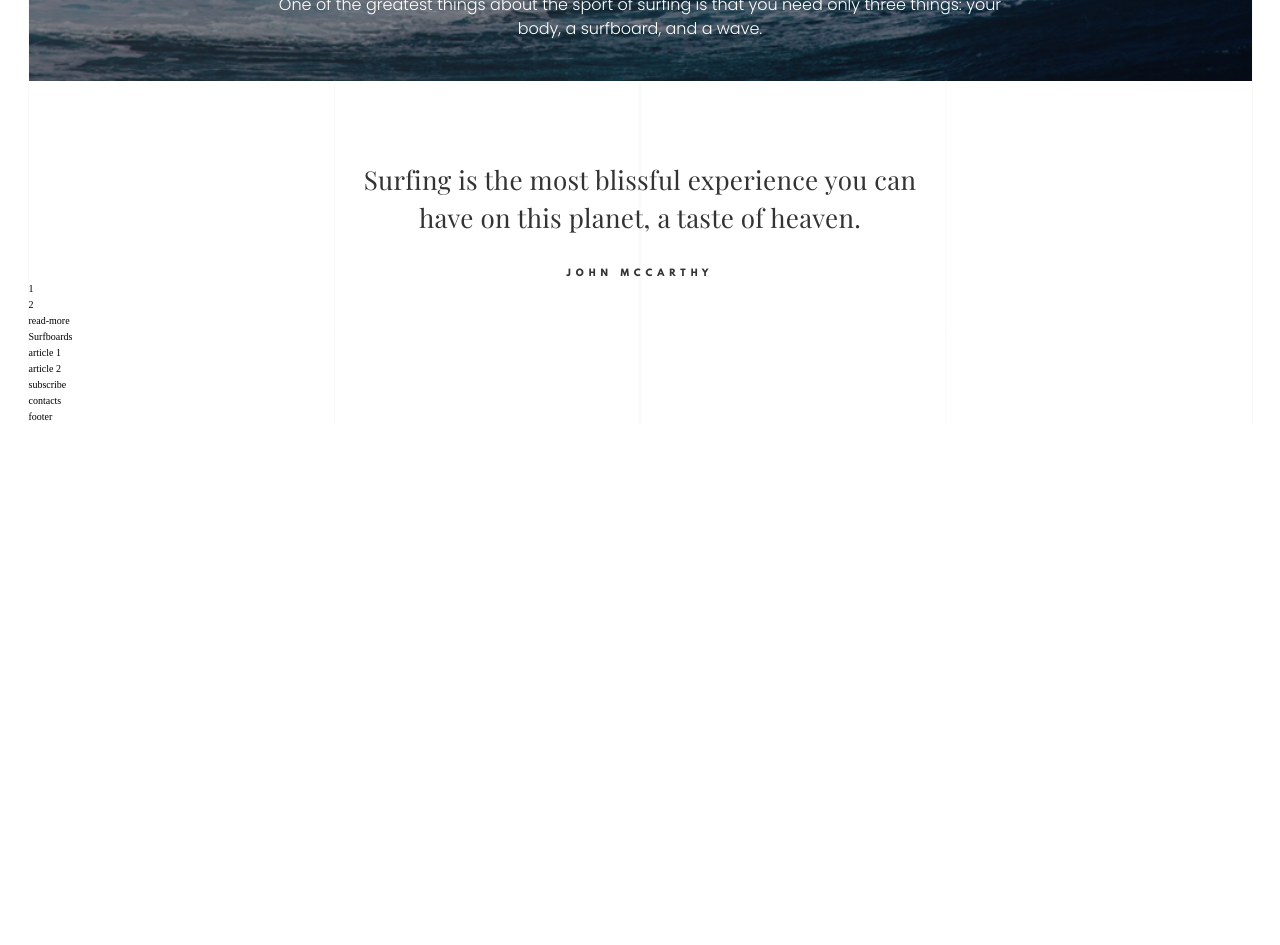
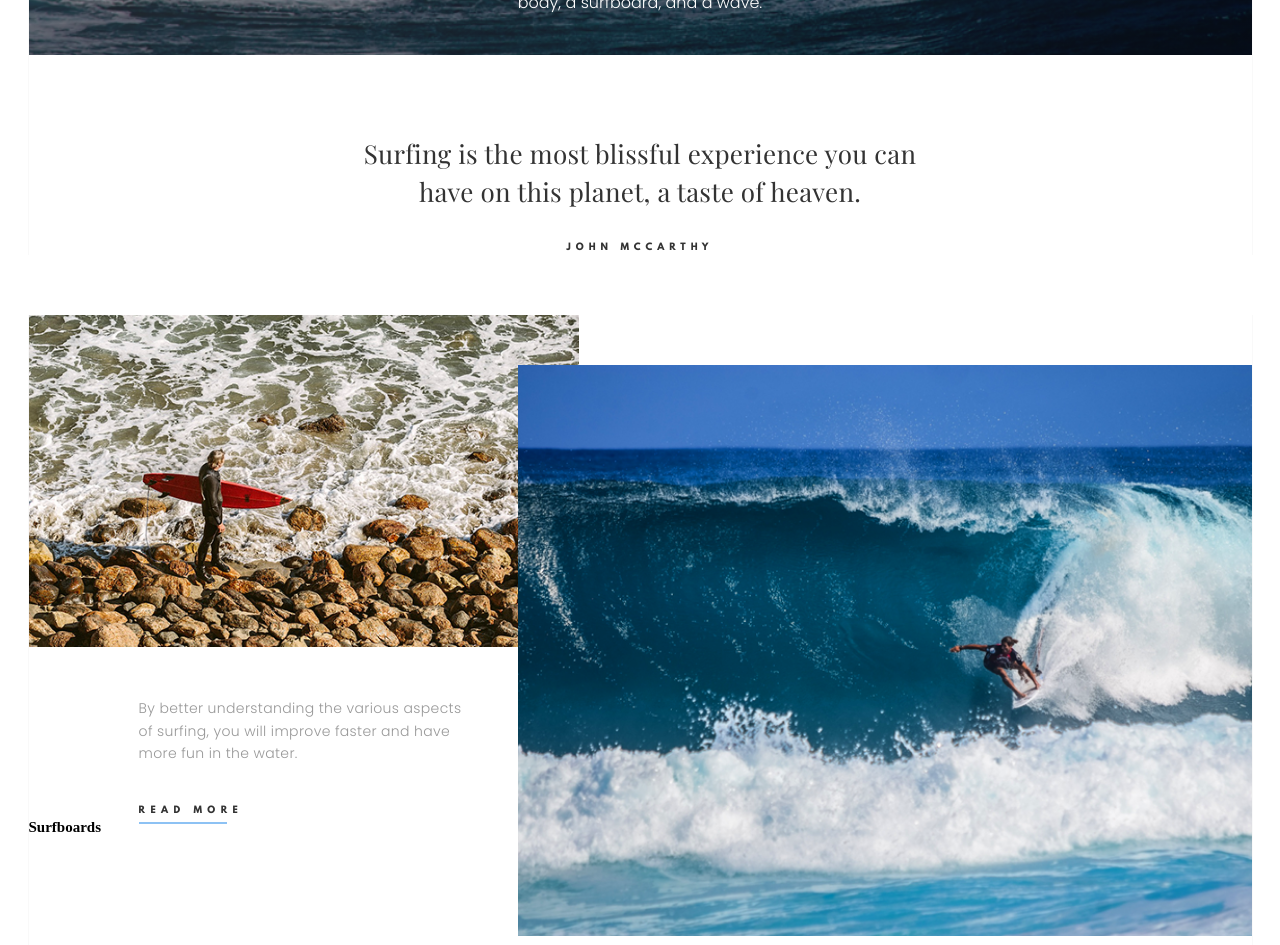
Before and after one commit to MultipleIllusionsi/Surfing-Camp, a website: page dist/index.html in a window 1280 px wide. Shown: the part 545-1490 px from the top of the page. Before the commit the page ends 970 px from the top, so only its background shows below. Drawn offline with nearby package versions, Linux system fonts and the light colour scheme.

Commit message:
finished media-content section + add btn-cta component

```diff
--- a/dist/css/style.css
+++ b/dist/css/style.css
@@ -351,9 +351,6 @@ html {
   @media only screen and (max-width: 37.5em) {
     html {
       font-size: 30%; } }
-  @media only screen and (min-width: 112.5em) {
-    html {
-      font-size: 75%; } }
 
 body {
   font-family: serif;
@@ -362,6 +359,10 @@ body {
 
 li {
   list-style: none; }
+
+a {
+  text-decoration: none;
+  color: currentColor; }
 
 .section-outer {
   padding-right: 2rem;
@@ -375,83 +376,37 @@ li {
   margin-right: auto;
   margin-left: auto;
   position: relative; }
-  .section-inner::before {
+
+.btn-cta {
+  position: relative; }
+  .btn-cta::after {
     content: "";
     position: absolute;
-    top: 50%;
-    left: 50%;
-    transform: translate(-50%, -50%);
-    height: 100%;
-    width: 50%;
-    border-left: 1px solid #f9f9f9;
-    border-right: 1px solid #f9f9f9; }
-  .section-inner::after {
-    content: "";
-    position: absolute;
-    top: 50%;
-    left: 50%;
-    transform: translate(-50%, -50%);
-    height: 100%;
-    width: 1px;
-    border-left: 1px solid #f9f9f9;
-    border-right: 1px solid #f9f9f9;
-    z-index: -10; }
+    top: 150%;
+    left: 0;
+    height: 0.2rem;
+    width: 85%;
+    opacity: 0.7;
+    background-color: #5da8ef;
+    transition: width 0.3s; }
+  .btn-cta:hover::after {
+    opacity: 1;
+    width: 115%; }
 
-.menu {
-  padding-top: 2rem;
-  padding-bottom: 6rem;
+.header-menu {
+  height: 13vh;
   display: flex;
   justify-content: space-between; }
 
-.navigation {
-  display: flex;
-  align-items: center;
-  height: 100%; }
-  .navigation__item {
-    color: #0b0c11;
-    flex-grow: 1;
-    font-size: 0.9rem;
-    line-height: 6.6rem;
-    text-transform: uppercase;
-    font-family: "League Spartan", sans-serif;
-    font-weight: 700;
-    letter-spacing: 0.6rem;
-    opacity: 0.9; }
-    .navigation__item:not(:last-child) {
-      margin-right: 4rem; }
-
-.hero {
-  position: relative;
+.header-hero {
+  height: 62vh;
   background: linear-gradient(to bottom, rgba(0, 0, 0, 0), rgba(0, 0, 0, 0.5)), url(../img/header.png);
   background-size: cover;
-  background-position: center;
-  width: 100%;
-  height: 60vh;
-  margin-left: auto; }
-  .hero__caption {
-    height: 100%;
-    text-align: center;
-    display: flex;
-    flex-direction: column;
-    justify-content: flex-end;
-    padding-bottom: 4rem; }
-    .hero__caption__primary {
-      font-family: "Playfair Display", sans-serif;
-      font-weight: 700;
-      color: #fff;
-      font-size: 5rem;
-      line-height: 6.4rem;
-      padding-bottom: 1rem; }
-    .hero__caption__blockquote {
-      font-family: "Poppins", sans-serif;
-      font-weight: 300;
-      color: #fff;
-      font-size: 1.6rem;
-      line-height: 2.4rem;
-      width: 60%;
-      margin: 0 auto; }
+  background-position: center; }
 
-.media-content__quote {
+.header-quote {
+  height: 25vh; }
+  .header-quote__text {
     text-align: center;
     color: #333333;
     font-family: "Playfair Display", sans-serif;
@@ -463,8 +418,7 @@ li {
     width: 50%;
     padding-top: 8rem;
     margin: 0 auto; }
-
-.media-content__author {
+  .header-quote__author {
     font-family: "League Spartan", sans-serif;
     font-weight: 700;
     text-align: center;
@@ -473,3 +427,86 @@ li {
     text-transform: uppercase;
     letter-spacing: 0.5rem;
     margin-top: 3rem; }
+
+.navigation {
+  display: flex;
+  align-items: center;
+  height: 100%; }
+  .navigation__item {
+    font-family: "League Spartan", sans-serif;
+    font-weight: 700;
+    color: #0b0c11;
+    font-size: 1.8rem;
+    line-height: 6.6rem;
+    text-transform: uppercase;
+    letter-spacing: 0.6rem;
+    opacity: 0.9;
+    transition: all 0.2s ease-in; }
+    .navigation__item:not(:last-child) {
+      margin-right: 4rem; }
+    .navigation__item:hover {
+      transform: scale(1.2); }
+
+.hero-caption {
+  height: 100%;
+  text-align: center;
+  display: flex;
+  flex-direction: column;
+  justify-content: flex-end;
+  padding-bottom: 4rem; }
+  .hero-caption__primary {
+    font-family: "Playfair Display", sans-serif;
+    font-weight: 700;
+    color: #fff;
+    font-size: 5rem;
+    line-height: 6.4rem;
+    padding-bottom: 1rem; }
+  .hero-caption__blockquote {
+    font-family: "Poppins", sans-serif;
+    font-weight: 300;
+    color: #fff;
+    font-size: 1.6rem;
+    line-height: 2.4rem;
+    width: 60%;
+    margin: 0 auto; }
+
+.media-content {
+  padding-top: 6rem;
+  height: 70vh; }
+  .media-content--1 {
+    width: 45%;
+    display: flex;
+    flex-direction: column; }
+    .media-content--1 img {
+      width: 100%; }
+  .media-content--2 {
+    position: absolute;
+    top: 10%;
+    right: 0;
+    width: 60%; }
+    .media-content--2 img {
+      width: 100%; }
+  .media-content__text {
+    text-align: left;
+    width: 60%;
+    margin: 5rem auto 0;
+    opacity: 0.65;
+    color: #616161;
+    font-family: "Poppins", sans-serif;
+    font-weight: 300;
+    font-size: 1.4rem;
+    font-weight: 300;
+    letter-spacing: 0.035rem; }
+  .media-content__btn {
+    margin: 4rem auto 0;
+    width: 60%;
+    color: #333333;
+    font-family: "League Spartan", sans-serif;
+    font-weight: 700;
+    font-size: 0.9rem;
+    font-weight: 700;
+    text-transform: uppercase;
+    letter-spacing: 0.54rem; }
+
+.shop {
+  height: 100vh; }
--- a/dist/index.html
+++ b/dist/index.html
@@ -21,80 +21,87 @@
   <body>
     <!-- <div class="container"> -->
 
-    <header class="section-outer">
+    <header class="section-outer header">
       <div class="section-inner">
-        <div class="menu">
-          <img src="./icons/logo.svg" class="logo" />
+        <div class="header-menu">
+          <img src="../icons/logo.svg" class="logo" alt="logo" />
 
-          <nav class="nav">
+          <nav>
             <ul class="navigation">
-              <li class="navigation__item">stories</li>
-              <li class="navigation__item">events</li>
-              <li class="navigation__item">places</li>
-              <li class="navigation__item">boards</li>
+              <li class="navigation__item"><a href="#">stories</a></li>
+              <li class="navigation__item"><a href="#">events</a></li>
+              <li class="navigation__item"><a href="#">places</a></li>
+              <li class="navigation__item"><a href="#">boards</a></li>
             </ul>
           </nav>
         </div>
-      </div>
-    </header>
 
-    <section class="section-outer">
-      <div class="section-inner">
-        <figure class="hero">
-          <figcaption class="hero__caption">
-            <h1 class="hero__caption__primary">Your Beautiful Escape (test)</h1>
-            <blockquote class="hero__caption__blockquote">
+        <figure class="header-hero">
+          <figcaption class="hero-caption">
+            <h1 class="hero-caption__primary">Your Beautiful Escape</h1>
+            <blockquote class="hero-caption__blockquote">
               One of the greatest things about the sport of surfing is that you
               need only three things: your body, a surfboard, and a wave.
             </blockquote>
           </figcaption>
         </figure>
+
+        <div class="header-quote">
+          <h2 class="header-quote__text">
+            Surfing is the most blissful experience you can have on this planet,
+            a taste of heaven.
+          </h2>
+          <div class="header-quote__author">John Mccarthy</div>
+        </div>
       </div>
-    </section>
+    </header>
 
     <section class="section-outer media-content">
       <div class="section-inner">
-        <blockquote class="media-content__quote">
-          Surfing is the most blissful experience you can have on this planet, a
-          taste of heaven.
-        </blockquote>
-        <div class="media-content__author">John Mccarthy</div>
-        <figure>
-          <figcaption>1</figcaption>
+        <figure class="media-content--1">
+          <img src="../img/media-1.png" alt="media-1" />
+
+          <figcaption class="media-content__text">
+            By better understanding the various aspects of surfing, you will
+            improve faster and have more fun in the water.
+          </figcaption>
+
+          <div class="media-content__btn">
+            <a class="btn-cta" href="#">read more</a>
+          </div>
         </figure>
-        <figure>
-          <figcaption>2</figcaption>
+
+        <figure class="media-content--2">
+          <img src="../img/media-2.png" alt="media-2" />
         </figure>
-        <div class="read-more">read-more</div>
       </div>
     </section>
 
     <section class="section-outer shop">
       <div class="section-inner">
-        Surfboards
+        <h2>Surfboards</h2>
       </div>
     </section>
 
     <section class="section-outer article--1">
-      <div class="section-inner">article 1</div>
+      <div class="section-inner"><h3>article 1</h3></div>
     </section>
 
     <section class="section-outer article--2">
-      <div class="section-inner">article 2</div>
+      <div class="section-inner"><h3>article 2</h3></div>
     </section>
 
     <section class="section-outer subscribe">
-      <div class="section-inner">subscribe</div>
+      <div class="section-inner"><h2>subscribe</h2></div>
     </section>
 
     <section class="section-outer contacts">
-      <div class="section-inner">contacts</div>
+      <div class="section-inner"><h2>contacts</h2></div>
     </section>
 
     <footer class="section-outer footer">
-      <div class="section-inner">footer</div>
+      <div class="section-inner"><h3>footer</h3></div>
     </footer>
-
     <!-- </div> -->
   </body>
 </html>
--- a/dist/sass/_base.scss
+++ b/dist/sass/_base.scss
@@ -22,9 +22,9 @@ html {
     font-size: 30%;
   }
 
-  @include response(big-desktop) {
-    font-size: 75%;
-  }
+  // @include response(big-desktop) {
+  //   font-size: 75%;
+  // }
 }
 
 body {
@@ -36,3 +36,8 @@ body {
 li {
   list-style: none;
 }
+
+a {
+  text-decoration: none;
+  color: currentColor;
+}
--- a/dist/sass/_components.scss
+++ b/dist/sass/_components.scss
@@ -0,0 +1,21 @@
+.btn-cta {
+  // width: 100%;
+  position: relative;
+
+  &::after {
+    content: "";
+    position: absolute;
+    top: 150%;
+    left: 0;
+    height: 0.2rem;
+    width: 85%;
+    opacity: 0.7;
+    background-color: #5da8ef;
+    transition: width 0.3s;
+  }
+
+  &:hover::after {
+    opacity: 1;
+    width: 115%;
+  }
+}
--- a/dist/sass/_header.scss
+++ b/dist/sass/_header.scss
@@ -1,8 +1,48 @@
-.menu {
-  padding-top: 2rem;
-  padding-bottom: 6rem;
-  display: flex;
-  justify-content: space-between;
+//HEADER
+
+.header {
+  // height: 100vh;
+  // margin-bottom: 6rem;
+  &-menu {
+    height: 13vh;
+    display: flex;
+    justify-content: space-between;
+  }
+
+  &-hero {
+    height: 62vh;
+    // margin-top: 6rem;
+    background: linear-gradient(to bottom, rgba(0, 0, 0, 0), rgba(0, 0, 0, 0.5)),
+      url(../img/header.png);
+    background-size: cover;
+    background-position: center;
+  }
+
+  &-quote {
+    height: 25vh;
+    &__text {
+      text-align: center;
+      color: #333333;
+      @include playfair;
+      font-size: 2.6rem;
+      font-weight: 400;
+      line-height: 3.8rem;
+      letter-spacing: 0.26px;
+      width: 50%;
+      padding-top: 8rem;
+      margin: 0 auto;
+    }
+
+    &__author {
+      @include league;
+      text-align: center;
+      color: #333333;
+      font-size: 0.9rem;
+      text-transform: uppercase;
+      letter-spacing: 0.5rem;
+      margin-top: 3rem;
+    }
+  }
 }
 
 .navigation {
@@ -11,34 +51,27 @@
   height: 100%;
 
   &__item {
+    @include league;
     color: #0b0c11;
-    flex-grow: 1;
-    font-size: 0.9rem;
+    font-size: 1.8rem;
     line-height: 6.6rem;
     text-transform: uppercase;
-    @include league;
     letter-spacing: 0.6rem;
     opacity: 0.9;
+    transition: all 0.2s ease-in;
 
     &:not(:last-child) {
       margin-right: 4rem;
     }
+
+    &:hover {
+      transform: scale(1.2);
+    }
   }
 }
 
-////////////////// HERO
-
 .hero {
-  position: relative;
-  background: linear-gradient(to bottom, rgba(0, 0, 0, 0), rgba(0, 0, 0, 0.5)),
-    url(../img/header.png);
-  background-size: cover;
-  background-position: center;
-  width: 100%;
-  height: 60vh;
-  margin-left: auto;
-
-  &__caption {
+  &-caption {
     height: 100%;
     text-align: center;
     display: flex;
@@ -53,6 +86,7 @@
       line-height: 6.4rem;
       padding-bottom: 1rem;
     }
+
     &__blockquote {
       @include poppins;
       color: #fff;
@@ -64,28 +98,58 @@
   }
 }
 
-////////////////// MEDIA-CONTENT
+// MEDIA CONTENT
 
 .media-content {
-  &__quote {
-    text-align: center;
+  padding-top: 6rem;
+  height: 70vh;
+
+  &--1 {
+    width: 45%;
+    display: flex;
+    flex-direction: column;
+
+    & img {
+      width: 100%;
+    }
+  }
+
+  &--2 {
+    position: absolute;
+    top: 10%;
+    right: 0;
+    width: 60%;
+
+    & img {
+      width: 100%;
+    }
+  }
+
+  &__text {
+    text-align: left;
+    width: 60%;
+    margin: 5rem auto 0;
+    opacity: 0.65;
+    color: #616161;
+    @include poppins;
+    font-size: 1.4rem;
+    font-weight: 300;
+    letter-spacing: 0.035rem;
+  }
+
+  &__btn {
+    margin: 4rem auto 0;
+    width: 60%;
     color: #333333;
-    @include playfair;
-    font-size: 2.6rem;
-    font-weight: 400;
-    line-height: 3.8rem;
-    letter-spacing: 0.26px;
-    width: 50%;
-    padding-top: 8rem;
-    margin: 0 auto;
-  }
-  &__author {
     @include league;
-    text-align: center;
-    color: #333333;
     font-size: 0.9rem;
+    font-weight: 700;
     text-transform: uppercase;
-    letter-spacing: 0.5rem;
-    margin-top: 3rem;
+    letter-spacing: 0.54rem;
   }
 }
+
+//SHOP
+.shop {
+  height: 100vh;
+}
--- a/dist/sass/_layout.scss
+++ b/dist/sass/_layout.scss
@@ -15,28 +15,28 @@
   margin-left: auto;
   position: relative;
 
-  &::before {
-    content: "";
-    position: absolute;
-    top: 50%;
-    left: 50%;
-    transform: translate(-50%, -50%);
-    height: 100%;
-    width: 50%;
-    border-left: 1px solid #f9f9f9;
-    border-right: 1px solid #f9f9f9;
-  }
+  // &::before {
+  //   content: "";
+  //   position: absolute;
+  //   top: 50%;
+  //   left: 50%;
+  //   transform: translate(-50%, -50%);
+  //   height: 100%;
+  //   width: 50%;
+  //   border-left: 1px solid #f9f9f9;
+  //   border-right: 1px solid #f9f9f9;
+  // }
 
-  &::after {
-    content: "";
-    position: absolute;
-    top: 50%;
-    left: 50%;
-    transform: translate(-50%, -50%);
-    height: 100%;
-    width: 1px;
-    border-left: 1px solid #f9f9f9;
-    border-right: 1px solid #f9f9f9;
-    z-index: -10;
-  }
+  // &::after {
+  //   content: "";
+  //   position: absolute;
+  //   top: 50%;
+  //   left: 50%;
+  //   transform: translate(-50%, -50%);
+  //   height: 100%;
+  //   width: 1px;
+  //   border-left: 1px solid #f9f9f9;
+  //   border-right: 1px solid #f9f9f9;
+  //   z-index: -10;
+  // }
 }
```
Also changed, not shown: dist/img/media-1.png (added), dist/img/media-2.png (added). Lines whose indentation alone changed are shown as unchanged.
